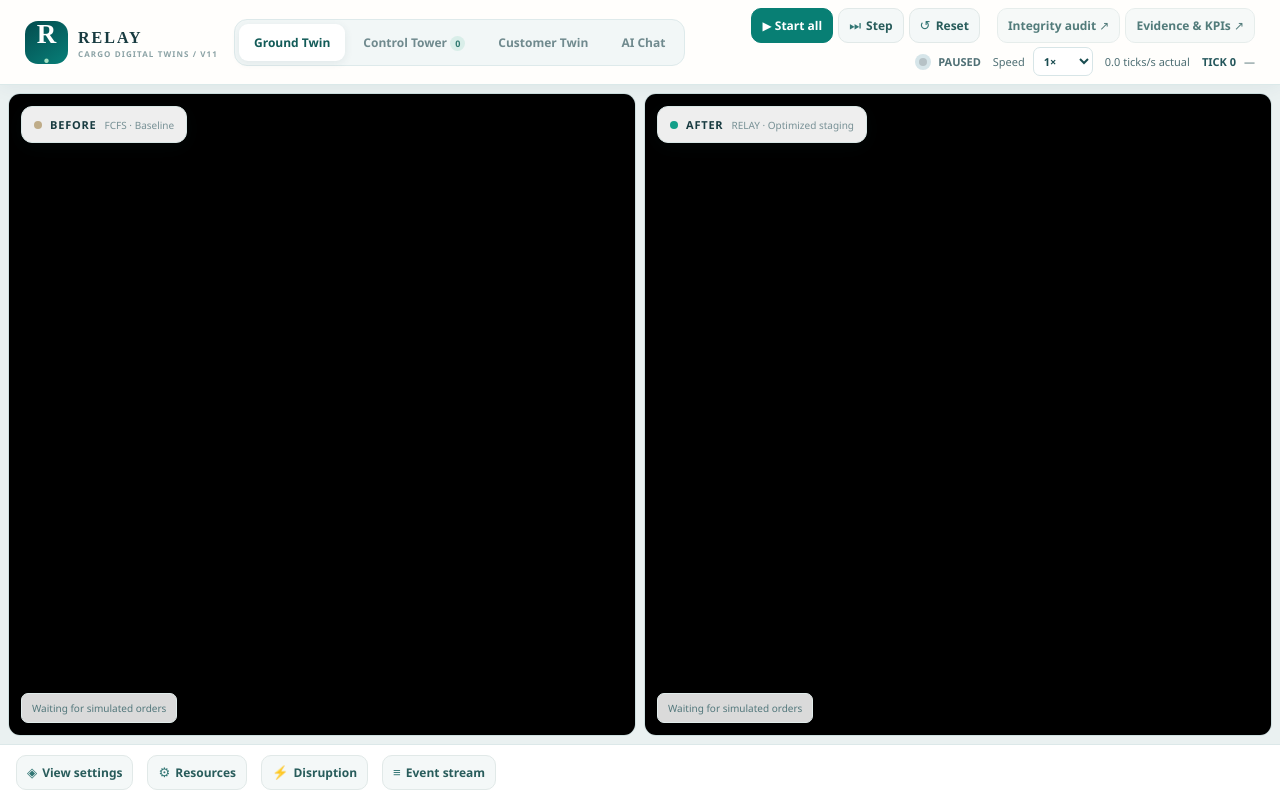
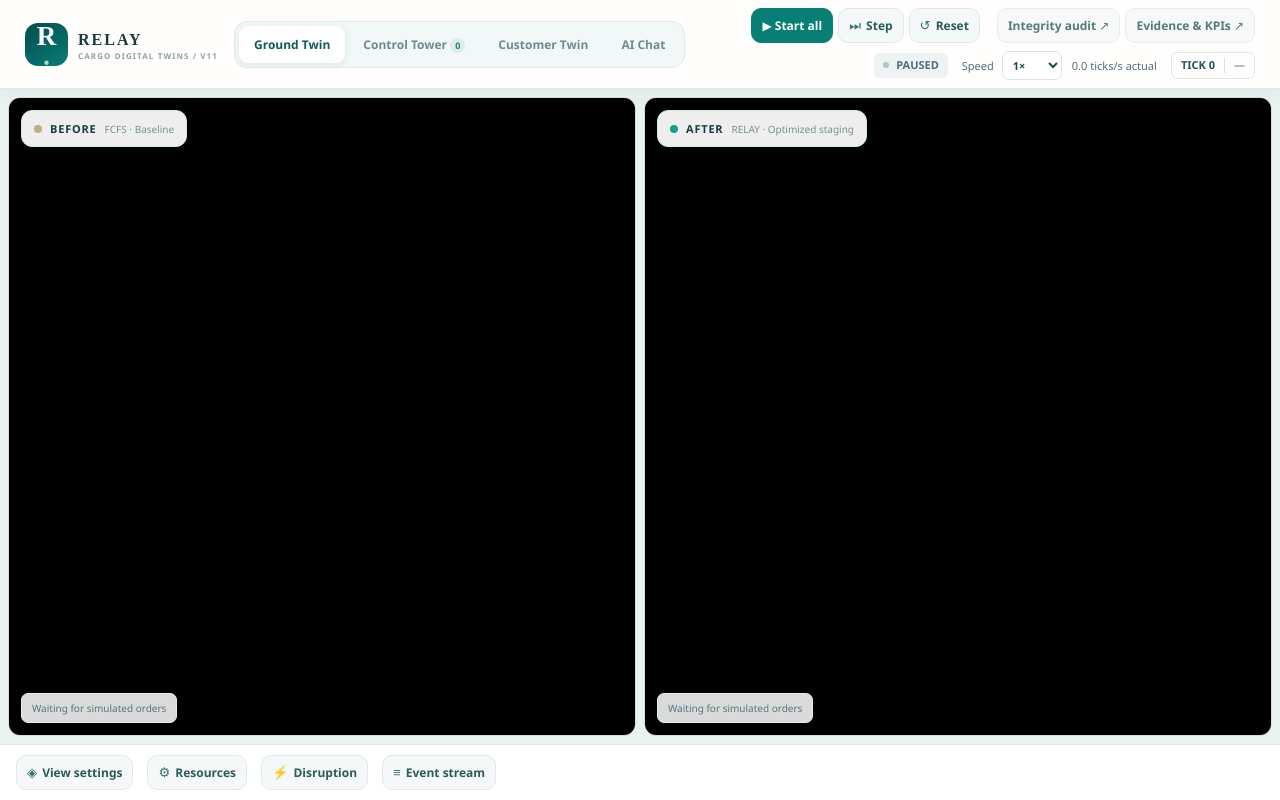
Before and after one commit to jck-chan/cathay-hackathon, a plain HTML site: page static/v11.html in a window 1280 px wide. Drawn offline with Linux system fonts and the light colour scheme; a script that the page names is missing.

Commit message:
Space out the simulation status strip

```diff
--- a/static/v11.html
+++ b/static/v11.html
@@ -1,4 +1,4 @@
-<!doctype html><html lang="en"><head><meta charset="utf-8"><meta name="viewport" content="width=device-width,initial-scale=1"><title>RELAY 11 · Cargo Decision Digital Twins — Validated Synthetic Lab</title><link rel="stylesheet" href="/v8.css"><link rel="stylesheet" href="/v9.css"><link rel="stylesheet" href="/v10.css"><link rel="stylesheet" href="/v11_chat.css?v=full-contrast"><link rel="stylesheet" href="/v11_tower.css"><link rel="stylesheet" href="/v11_customer.css?v=shipment-board"><script>{const q=new URLSearchParams(location.search),e=q.get("embed");if(["ground","tower","customer"].includes(e)){document.documentElement.dataset.embed=e;if(q.get("world"))document.documentElement.dataset.world=q.get("world")}}</script><link rel="icon" href="data:,"></head>
+<!doctype html><html lang="en"><head><meta charset="utf-8"><meta name="viewport" content="width=device-width,initial-scale=1"><title>RELAY 11 · Cargo Decision Digital Twins — Validated Synthetic Lab</title><link rel="stylesheet" href="/v8.css"><link rel="stylesheet" href="/v9.css"><link rel="stylesheet" href="/v10.css"><link rel="stylesheet" href="/v11_chat.css?v=simulation-status"><link rel="stylesheet" href="/v11_tower.css"><link rel="stylesheet" href="/v11_customer.css?v=shipment-board"><script>{const q=new URLSearchParams(location.search),e=q.get("embed");if(["ground","tower","customer"].includes(e)){document.documentElement.dataset.embed=e;if(q.get("world"))document.documentElement.dataset.world=q.get("world")}}</script><link rel="icon" href="data:,"></head>
 <body><div id="app" class="twin-workspace v11-workspace">
 <header class="topbar"><div class="brand"><span class="brand-glyph">R<span>·</span></span><span><b>RELAY</b><small>CARGO DIGITAL TWINS / V11</small></span></div>
 <nav class="tabs" aria-label="Three synchronized workspaces"><button data-tab="ground" class="tab active">Ground Twin</button><button data-tab="tower" class="tab">Control Tower <i id="navCount" class="navcount">0</i></button><button data-tab="customer" class="tab">Customer Twin</button><button data-tab="chat" class="tab">AI Chat</button></nav>
@@ -12,8 +12,10 @@
   </div>
   <div class="simulation-status">
     <span class="playback-state" role="status"><span class="pulse" id="statusPulse"></span><span id="liveState">PAUSED</span></span>
-    <label class="simulation-speed">Speed <select id="speed" aria-label="Target simulation speed"><option value="1">1×</option><option value="4">4×</option><option value="16">16×</option><option value="32">32×</option><option value="100">100×</option></select></label>
-    <span id="achieved">0.0 ticks/s actual</span>
+    <div class="simulation-rate">
+      <label class="simulation-speed">Speed <select id="speed" aria-label="Target simulation speed"><option value="1">1×</option><option value="4">4×</option><option value="16">16×</option><option value="32">32×</option><option value="100">100×</option></select></label>
+      <span id="achieved">0.0 ticks/s actual</span>
+    </div>
     <span class="simulation-clock"><b id="tickPill">TICK 0</b><time id="clock" aria-label="Simulated time">—</time></span>
   </div>
 </div>
--- a/static/v11_chat.css
+++ b/static/v11_chat.css
@@ -1,13 +1,35 @@
 /* RELAY v11 · AI chat tab, plus the chrome-less embed mode (/v11?embed=…) that the
    chat uses to show a live twin inline. */
 
-/* ---- embed mode: one twin, no page chrome ---- */
+/* ---- shared header ---- */
 .twin-workspace.v11-workspace { grid-template-rows: auto minmax(0, 1fr); }
+.v11-workspace .shared-simulation { gap: 8px; }
+.v11-workspace .simulation-status { gap: 6px 14px; }
+.v11-workspace .playback-state {
+  gap: 7px;
+  padding: 5px 9px;
+  border-radius: 6px;
+  background: #edf3f3;
+  line-height: 1.3;
+}
+.v11-workspace .playback-state:has(.pulse.on) { background: #e4f5ee; color: #11604f; }
+.v11-workspace .playback-state .pulse { width: 6px; height: 6px; margin: 0; box-shadow: none; }
+.v11-workspace .simulation-rate { display: flex; align-items: center; gap: 10px; white-space: nowrap; }
+.v11-workspace .simulation-clock {
+  gap: 9px;
+  padding: 5px 9px;
+  border: 1px solid #e0e9e9;
+  border-radius: 6px;
+  line-height: 1.3;
+}
+.v11-workspace .simulation-clock b { padding-inline-end: 9px; border-inline-end: 1px solid #d5e2e3; }
 .v11-workspace .shared-simulation :is(#auditBtn, .evidence-link) {
   opacity: .8;
   transition: opacity .18s, background .18s, transform .18s;
 }
 .v11-workspace .shared-simulation :is(#auditBtn, .evidence-link):is(:hover, :focus-visible) { opacity: 1; }
+
+/* ---- embed mode: one twin, no page chrome ---- */
 html[data-embed] :is(.topbar, .simulation-controls, .toast, .drawer, .backdrop) { display: none !important; }
 html[data-embed] .twin-workspace { grid-template-rows: minmax(0, 1fr); }
 html[data-embed="ground"][data-world="relay"] .world:first-child,
```
